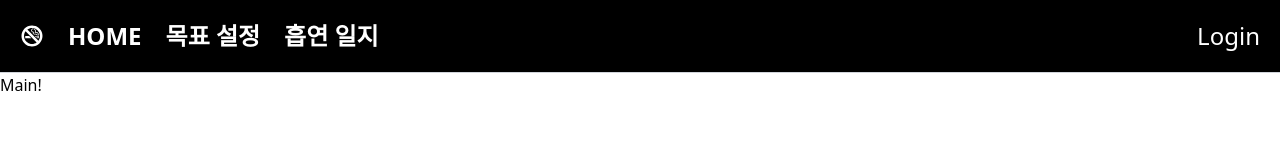
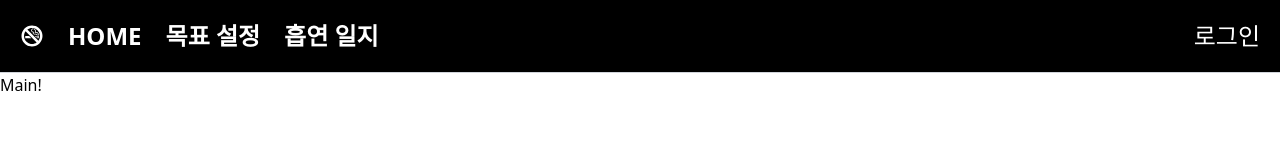
Before and after one commit to Joonhart/quit-smoking-diary, a React (Create React App) app: page / in a window 1280 px wide. Shown: the top 160 px of the page. Built offline with nearby package versions, Linux system fonts and the light colour scheme.

Commit message:
add favicon(change to free later)

```diff
--- a/public/index.html
+++ b/public/index.html
@@ -24,7 +24,7 @@
       work correctly both with client-side routing and a non-root public URL.
       Learn how to configure a non-root public URL by running `npm run build`.
     -->
-    <title>React App</title>
+    <title>Quit Smoking Diary</title>
   </head>
   <body>
     <noscript>You need to enable JavaScript to run this app.</noscript>
--- a/src/components/Navbar.jsx
+++ b/src/components/Navbar.jsx
@@ -16,7 +16,7 @@ const Navbar = () => {
         </nav>
       </div>
       <div>
-        Login
+        로그인
       </div>
     </header>
   );
```
Also changed, not shown: 2 other files (tests, documents, lock files or other folders).
